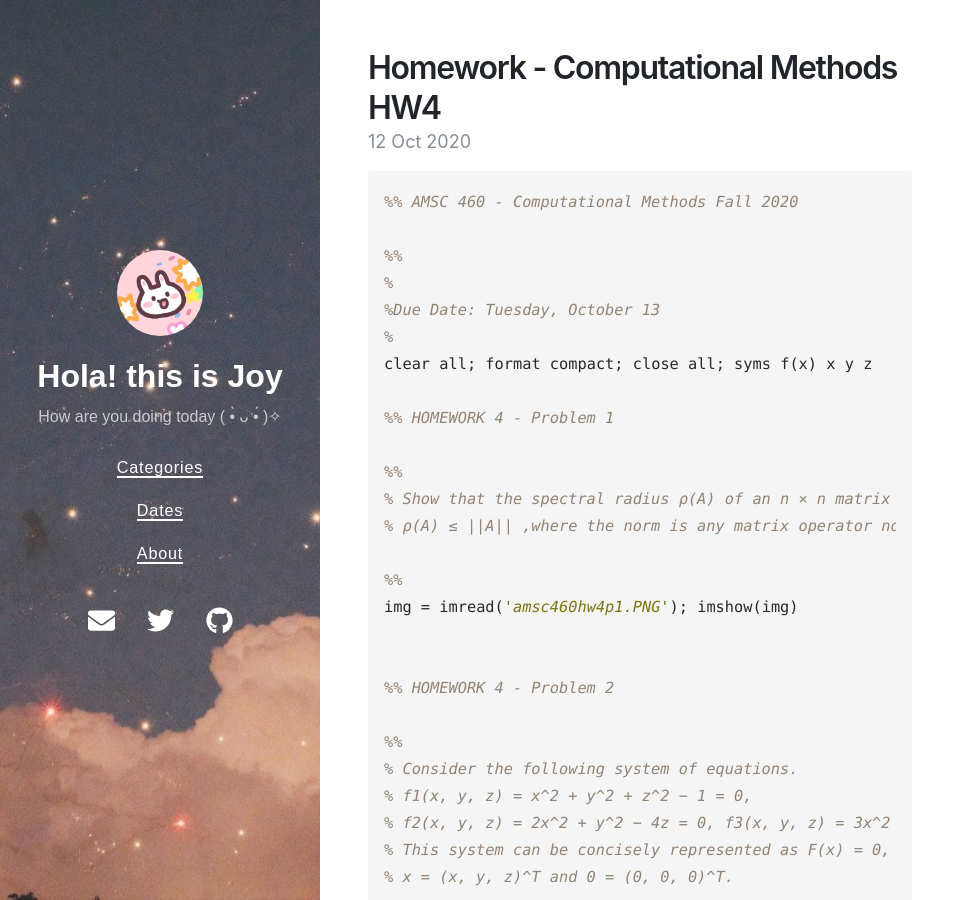
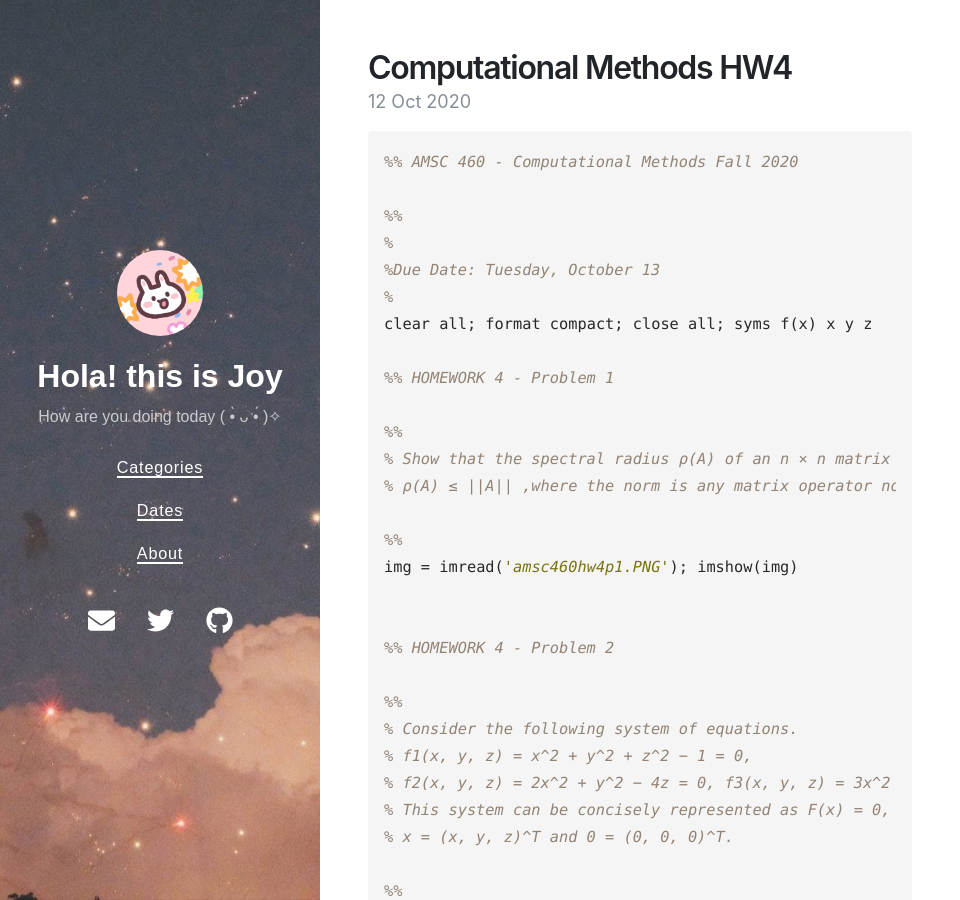
Before and after one commit to Joy3Luo/mathnotes, a Jekyll site: the page built from _posts/2020-10-12-Compu_Metho_HW4.md, in a window 1280 px wide and 900 px high. Shown: the whole window, without its empty margins (0-960 px from the left). Built offline with Jekyll 4.4.1, drawn with Linux system fonts in a browser that asks for light colours; nearby versions of some CDN libraries.

Commit message:
Update 2020-10-12-Compu_Metho_HW4.md

```diff
--- a/_posts/2020-10-12-Compu_Metho_HW4.md
+++ b/_posts/2020-10-12-Compu_Metho_HW4.md
@@ -1,8 +1,8 @@
 ---
 layout: post
-title: Homework - Computational Methods HW4
+title: Computational Methods HW4
 date: 2020-10-12 23:18 +0800
-tags: [Homework]
+tags: [UMD]
 ---
 
 <!-- Global site tag (gtag.js) - Google Analytics -->
```
